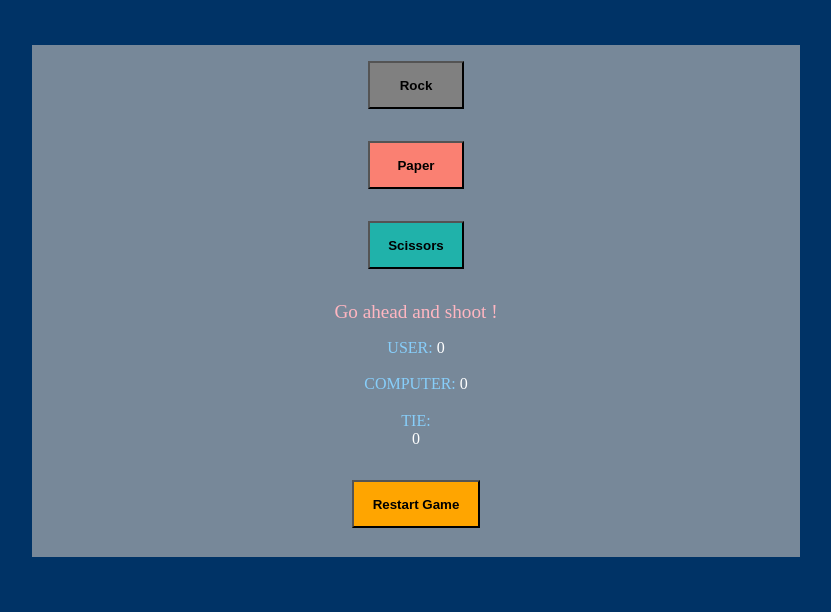
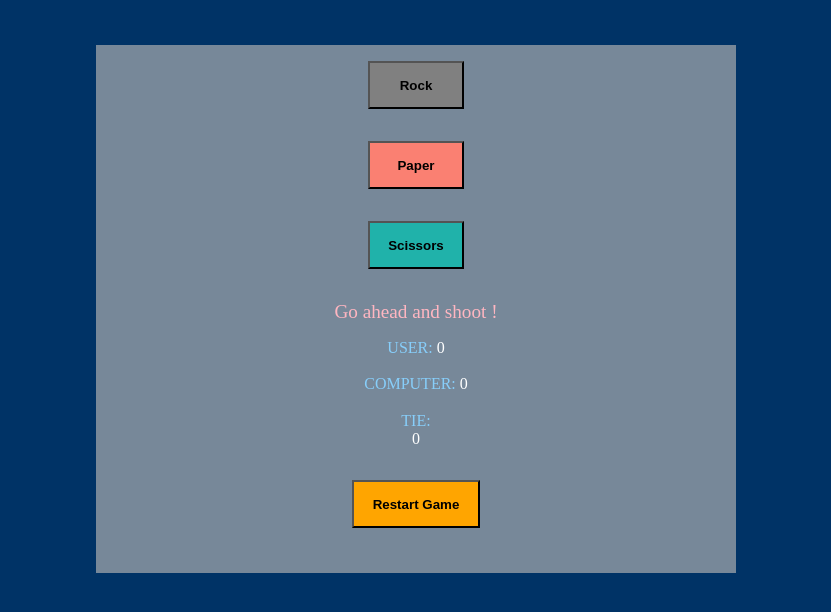
Before and after one commit to danielselistean/Rock-Paper-Scissors-Game, a plain HTML site: page index.html in a window 1280 px wide. Shown: the part 88-700 px from the top of the page, without its empty margins (224-1055 px from the left). Drawn offline with Linux system fonts and the light colour scheme.

Commit message:
style change

```diff
--- a/style.css
+++ b/style.css
@@ -15,8 +15,8 @@ h1 {
 }
 .container {
     background-color: lightslategrey;
-    width: 60%;
-    height: 32rem;
+    width: 50%;
+    height: 33rem;
     margin: 0 auto;
     text-align: center;
 }
```
